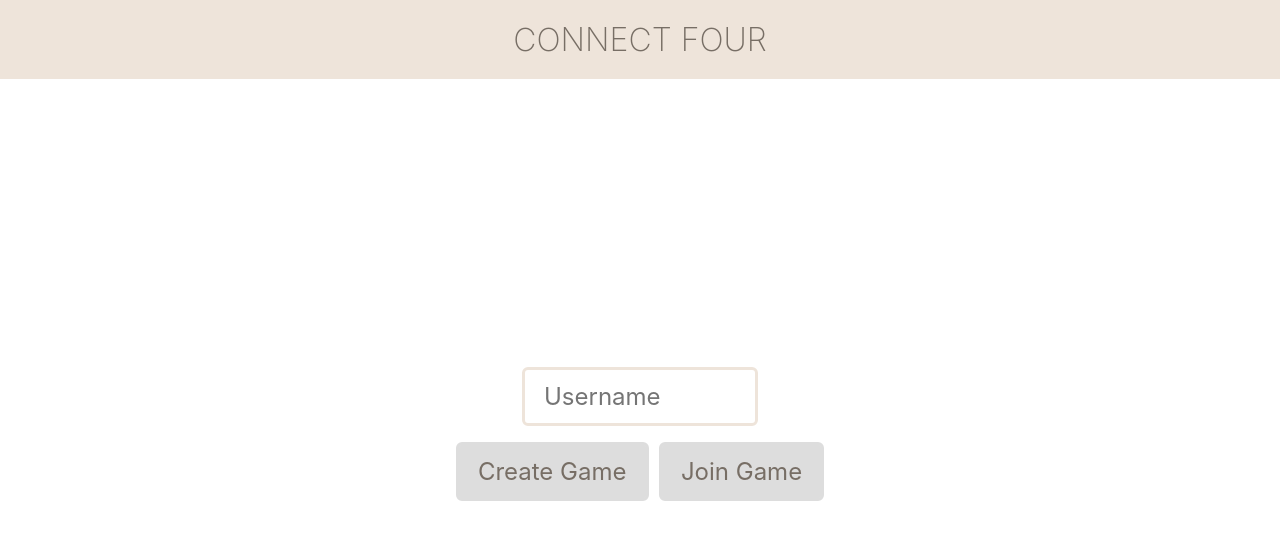
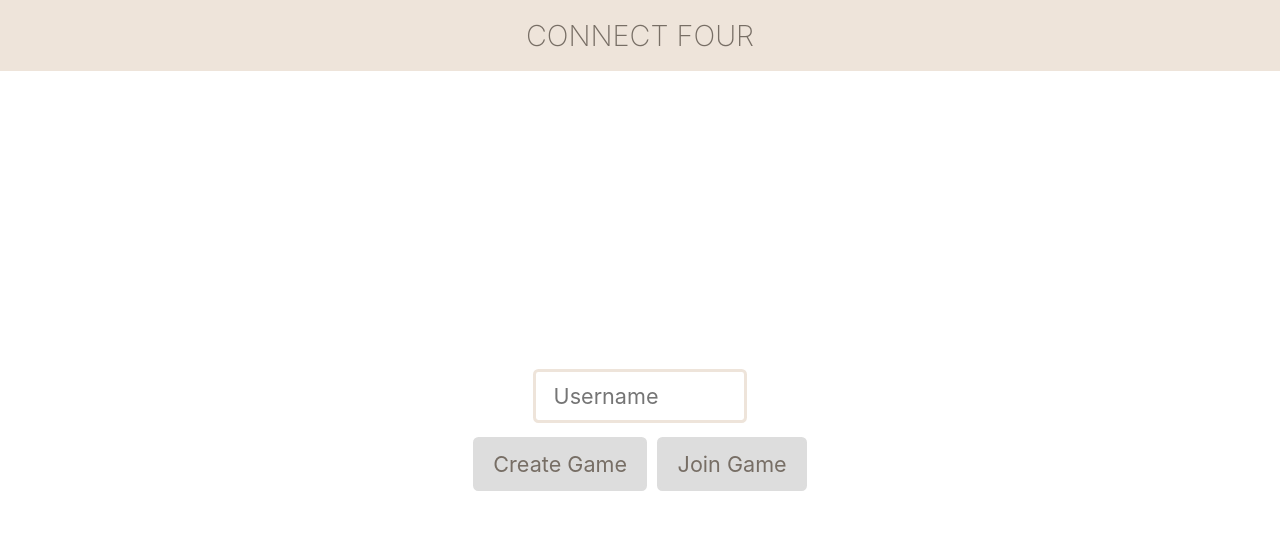
Before and after one commit to bensaine/connect-four, a Svelte app: page / in a window 1280 px wide. Shown: the top 540 px of the page. Built offline with nearby package versions, Linux system fonts and the light colour scheme; no server answers.

Commit message:
Size quickfix

```diff
--- a/src/App.svelte
+++ b/src/App.svelte
@@ -90,6 +90,6 @@
 		justify-content: center;
 		align-items: center;
 		min-height: 50%;
-		gap: 2em;
+		gap: 1.8em;
 	}
 </style>
--- a/src/Bar.svelte
+++ b/src/Bar.svelte
@@ -33,7 +33,7 @@
         display: flex;
         justify-content: space-between;
         align-items: center;
-        padding: 1em;
+        padding: 0.9em;
         background: #eee4da;
         color: #776e65;
     }
@@ -42,7 +42,7 @@
         order: 2;
         text-align: center;
         text-transform: uppercase;
-        font-size: 2em;
+        font-size: 1.8em;
         font-weight: 200;
         margin: auto;
         padding: 0.13em;
@@ -52,7 +52,7 @@
         display: flex;
         align-items: center;
         justify-content: flex-start;
-        padding: 0.7em;
+        padding: 0 0.7em;
         gap: 0.5em;
         width: 10em;
     }
@@ -70,7 +70,7 @@
 
     header svg {
         cursor: pointer;
-        width: 1.5em;
+        width: 1.35em;
     }
 
     @media (max-width: 640px) {
@@ -79,7 +79,7 @@
         }
 
         h1 {
-            font-size: 1.5em;
+            font-size: 1.35em;
         }
 
         .side-left, .side-right {
--- a/src/Board.svelte
+++ b/src/Board.svelte
@@ -31,13 +31,13 @@
 	.grid {
 		display: grid;
 		position: relative;
-        width: 35em;
+        width: 30em;
         aspect-ratio: 1;
 		margin: auto;
 		grid-gap: 15px;
 		padding: 15px;
 		background-image: linear-gradient(to bottom right, rgb(31 119 198), rgb(50, 96, 232));
-        border-radius: 2em;
+        border-radius: 1.8em;
         box-shadow: 4px 6px 18px 5px #44444459;
         z-index: 1;
 	}
--- a/src/Button.svelte
+++ b/src/Button.svelte
@@ -12,7 +12,7 @@
         background: #eee4da;
         cursor: pointer;
         outline: none;
-        font-size: 1.5em;
+        font-size: 1.35em;
         width: fit-content;
         color: #776e65;
         padding: 0.5em 0.8em;
@@ -35,7 +35,7 @@
 
     @media (max-width: 640px) {
         button {
-            font-size: 1em;
+            font-size: 0.9em;
         }
     }
 </style>
--- a/src/Dialog.svelte
+++ b/src/Dialog.svelte
@@ -39,7 +39,7 @@
         left: 50%;
         transform: translate(-50%, -50%);
         z-index: 3;
-        padding: 1em;
+        padding: 0.9em;
         border-radius: 0.5em;
         cursor: default;
     }
--- a/src/EndDialog.svelte
+++ b/src/EndDialog.svelte
@@ -19,13 +19,13 @@
 
 <style>
 	.win-status {
-		font-size: 2em;
+		font-size: 1.8em;
 		margin: 0;
 	}
 
 	.dialog-btns {
 		display: flex;
 		gap: 0.5em;
-		margin-top: 2em;
+		margin-top: 1.8em;
 	}
 </style>
--- a/src/Join.svelte
+++ b/src/Join.svelte
@@ -90,7 +90,7 @@
 		flex-direction: column;
 		justify-content: center;
 		align-items: center;
-        gap: 1em;
+        gap: 0.9em;
 	}
 
 	.buttons {
--- a/src/PlayerList.svelte
+++ b/src/PlayerList.svelte
@@ -9,7 +9,7 @@
 <div class="player-card">
 	<div class="card-body">
         {#each teams as team, i}
-            <div class="team {turn == team.id ? "active" : ""}" style={turn == team.id ? "border: 0.2em solid "+team.color+";" : ""}>
+            <div class="team {turn == team.id ? "active" : ""}" style={turn == team.id ? "border: 0.1.8em solid "+team.color+";" : ""}>
                 <span class="team-color" style="background-color: {team.color};"></span>
                 <div class="team-players">
                     {#each getTeamPlayers(team.id) as player}
@@ -40,7 +40,7 @@
         display: flex;
         justify-content: center;
         align-items: center;
-        gap: 1.5em;
+        gap: 1.35em;
     }
 
 	.team {
@@ -49,7 +49,7 @@
         align-items: center;
         width: 10em;
         text-align: left;
-        padding: 0.5em 1em;
+        padding: 0.5em 0.9em;
         background-color: #f6ebe0;
 		border-radius: 0.25em;
 		box-shadow: 0 0.25em 0.25em rgba(0, 0, 0, 0.1);
@@ -64,7 +64,7 @@
     }
 
     .team-color {
-        min-width: 1em;
+        min-width: 0.9em;
         aspect-ratio: 1;
         border: 1px solid #776e65;
         border-radius: 50%;
@@ -80,7 +80,7 @@
     }
 
     .player-name {
-        font-size: 1.25em;
+        font-size: 1.13em;
     }
 
     .no-players {
@@ -97,7 +97,7 @@
         }
 
         .player-name {
-            font-size: 1em;
+            font-size: 0.9em;
         }
 	}
 </style>
--- a/src/Status.svelte
+++ b/src/Status.svelte
@@ -19,13 +19,13 @@
 <style>
     .status {
         color: #776e65;
-        font-size: 1.5em;
+        font-size: 1.35em;
         margin: 0;
     }
 
     @media (max-width: 640px) {
         .status {
-            font-size: 1.25em;
+            font-size: 1.13em;
         }
     }
 </style>
--- a/src/TextField.svelte
+++ b/src/TextField.svelte
@@ -16,7 +16,7 @@
     input {
         cursor: pointer;
         outline: none;
-        font-size: 1.5em;
+        font-size: 1.35em;
         width: 8em;
         color: #776e65;
         padding: 0.5em 0.8em;
@@ -33,7 +33,7 @@
 
     @media (max-width: 640px) {
         input {
-            font-size: 1em;
+            font-size: 0.9em;
         }
     }
 </style>
```
